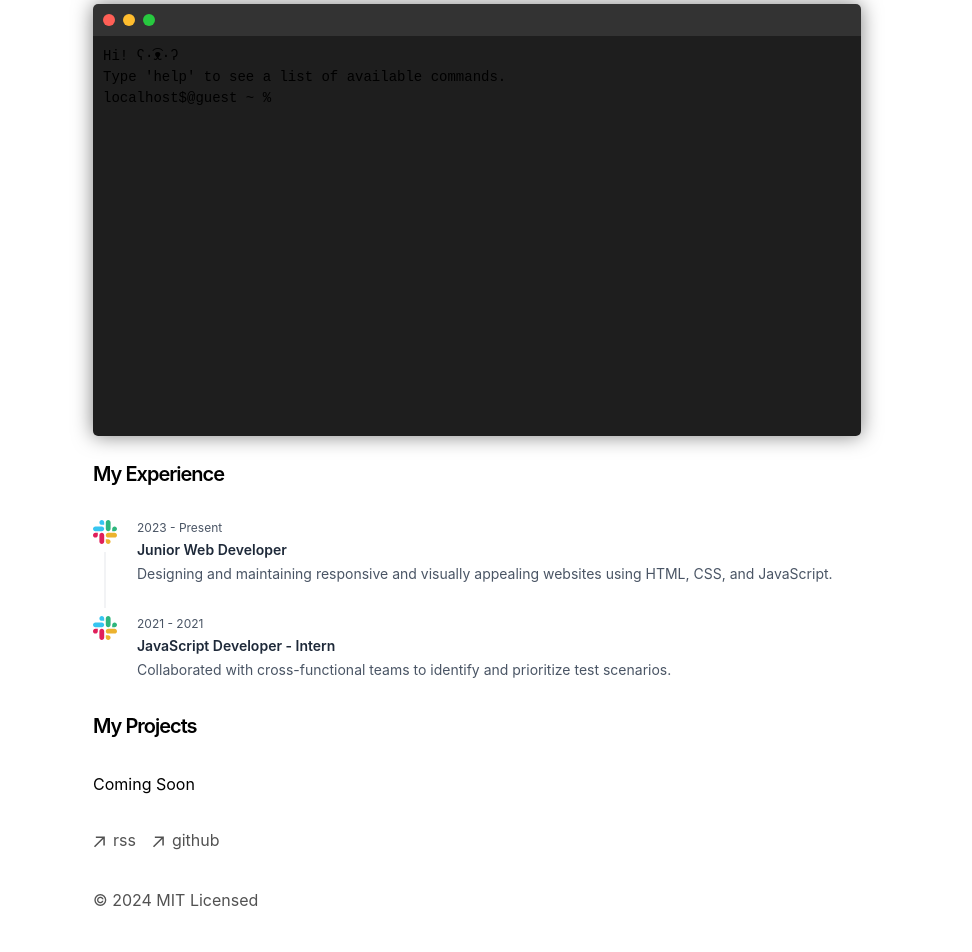
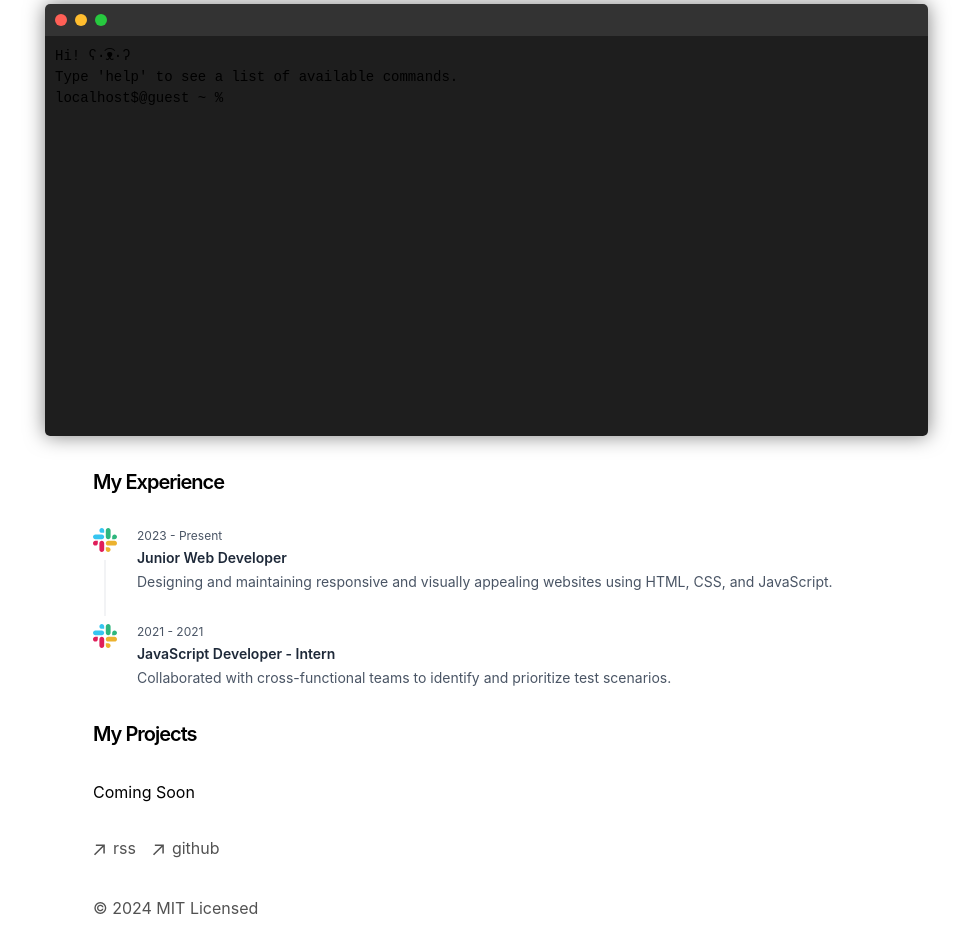
Before and after one commit to isabelaranguren/portfolio, a Next.js app: page / in a window 1280 px wide. Shown: the part 284-1236 px from the top of the page, without its empty margins (163-1135 px from the left). Built offline with nearby package versions, Linux system fonts and the light colour scheme.

Commit message:
Terminal Window

```diff
--- a/app/components/terminal/Terminal.tsx
+++ b/app/components/terminal/Terminal.tsx
@@ -63,7 +63,9 @@ const Terminal = () => {
   };
 
   return (
-    <div className="terminal">
+    <div className="relative">
+      <div className="terminal container mx-auto w-full sm:w-[80%] lg:w-[115%] max-w-none lg:-ml-12 lg:-mr-12">
+
         <div className="terminal-header">
           <div className="buttons">
             <span className="button close"></span>
@@ -93,6 +95,7 @@ const Terminal = () => {
           </div>
         </div>
       </div>
+    </div>
   );
 };
 
--- a/app/components/terminal/terminal.css
+++ b/app/components/terminal/terminal.css
@@ -1,7 +1,6 @@
 .terminal {
   font-family: monospace !important;
   font-size: 14px;
-  width: 100%;
   border-radius: 5px;
   overflow: hidden;
   box-shadow: 0 0 20px rgba(0, 0, 0, 0.5);
--- a/app/layout.tsx
+++ b/app/layout.tsx
@@ -11,8 +11,8 @@ import Footer from './components/footer'
 export const metadata: Metadata = {
   metadataBase: new URL(baseUrl),
   title: {
-    default: 'Next.js Portfolio Starter',
-    template: '%s | Next.js Portfolio Starter',
+    default: 'Next.js Portfolio ',
+    template: '%s | Terminal',
   },
   description: 'This is my portfolio.',
   openGraph: {
@@ -52,14 +52,19 @@ export default function RootLayout({
         GeistMono.variable
       )}
     >
-      <body className="antialiased max-w-3xl mx-4 mt-8 lg:mx-auto">
-        <main className="flex-auto min-w-0 mt-6 flex flex-col px-2 md:px-0">
+        <body className="antialiased max-w-3xl mx-4 mt-8 lg:mx-auto">
+        {/* Header and Navbar within a constrained width */}
+        <header className="max-w-3xl mx-auto">
           <Navbar />
+        </header>
+           <main className="flex-auto min-w-0 mt-6 flex flex-col px-2 md:px-0">
           {children}
+        </main>
+         <footer className="max-w-3xl mx-auto">
           <Footer />
+        </footer>
           <Analytics />
           <SpeedInsights />
-        </main>
       </body>
     </html>
   );
--- a/app/page.tsx
+++ b/app/page.tsx
@@ -14,21 +14,17 @@ export default function Page() {
         {`I'm aim to make technology accessible to everyone—because why should tech be scary?
         I’m here to make coding fun, one bug fix at a time!`}
       </p>
-      <div className="mb-6">
+      <div className="mb-8">
         <Terminal />
       </div>
-      <h2 className="mb-8 text-xl font-semibold tracking-tighter">
-        My Experience
-      </h2>
-      <div className="mb-8">
+      <div className="space-y-8">
+        <h2 className="text-xl font-semibold tracking-tighter">
+          My Experience
+        </h2>
         <Resume />
+        <h2 className="text-xl font-semibold tracking-tighter">My Projects</h2>
+        <Project />
       </div>
-      <h2 className="mb-8 text-xl font-semibold tracking-tighter">
-        My Projects
-      </h2>
-      < Project />
-
-
     </section>
   );
 }
```
Lines whose indentation alone changed are shown as unchanged.
